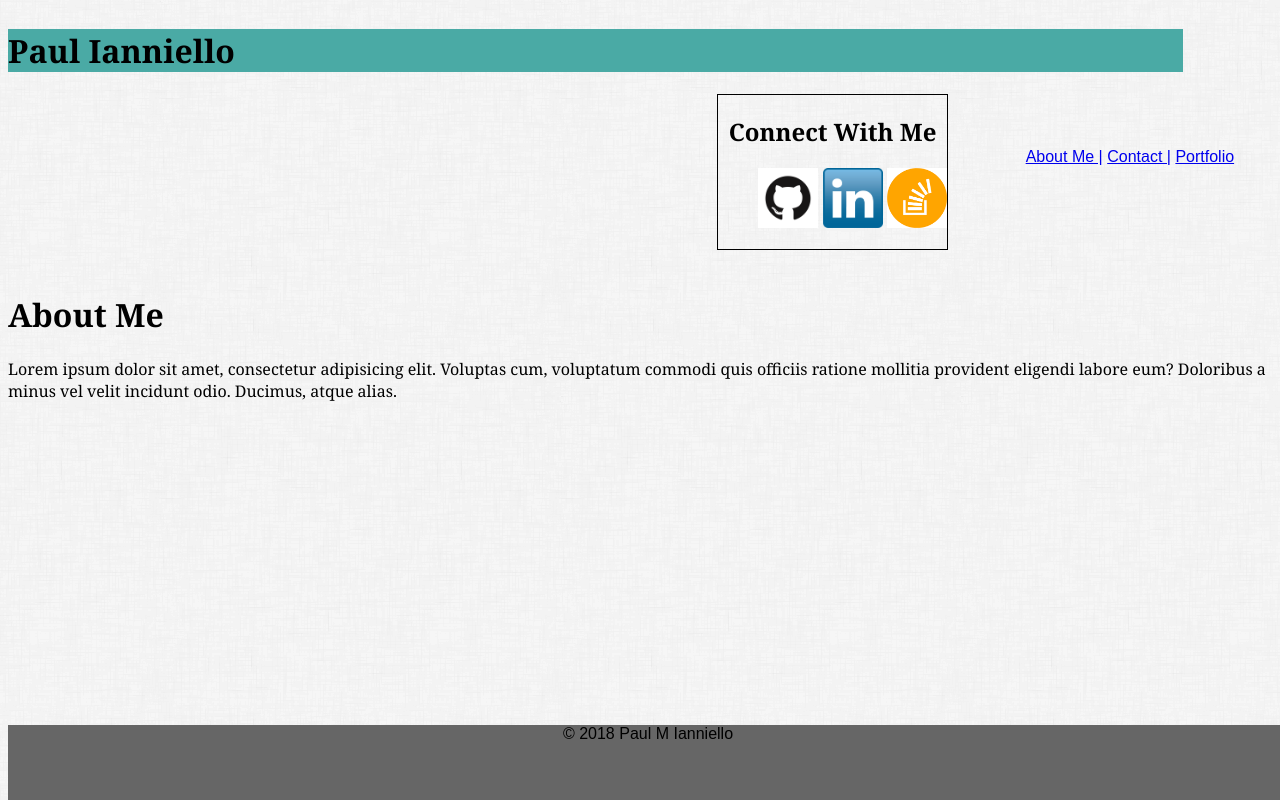
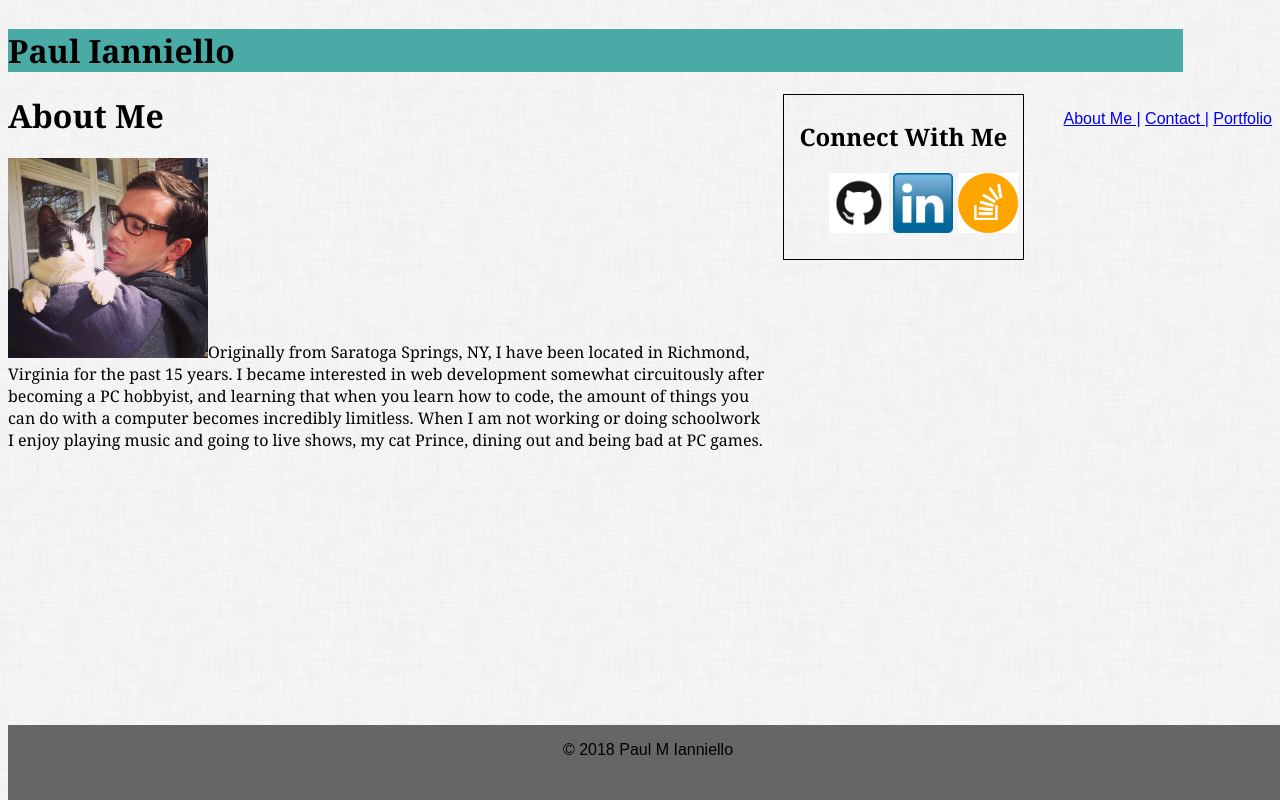
Before and after one commit to pmianniello/Basic-Portfolio, a plain HTML site: page index.html in a window 1280 px wide. Drawn offline with Linux system fonts and the light colour scheme.

Commit message:
more edits

```diff
--- a/assets/style.css
+++ b/assets/style.css
@@ -2,7 +2,8 @@ body    {
     font-family: Georgia, 'Times New Roman', Times, serif;
     background-attachment: fixed;
     enable-background: unset;
-    background-image: url("images/dust_scratches.png")
+    background-image: url("images/dust_scratches.png");
+
 
 }
 
@@ -14,7 +15,9 @@ ul  {
 #navbar {
     font-family: Arial, Helvetica, sans-serif;
     float: right;
-    padding: 3%;
+    color: white;
+
+
 
 }
 
@@ -24,7 +27,7 @@ ul  {
     padding-right: 75%;
     background-color: #4aaaa5;
     text-decoration-color: white;
-
+    display: block;
 }
 
 .connect {
@@ -33,19 +36,34 @@ ul  {
         align-items: center;
         box-shadow: #6d5959;
         float: right;
+        position: relative;
+        max-width: 260px;
+        padding: 5px;
 
 }
 
 
+
 #aboutme {
+
     text-align: left;
-    float: left;
+    text-decoration-color: #4aaaa5;
+}
+
+#portpic    {
+    position: absolute;
+    left: 1%;
+
 }
 
 #contactme  {
     font-family: Georgia, 'Times New Roman', Times, serif;
     font-weight: bold;
 
+}
+
+#bio    {
+    max-width: 60%;
 }
 
 h2 {
@@ -63,3 +81,10 @@ h2 {
     bottom: 0;
     text-align: center;
     font-family: Arial, Helvetica, sans-serif;
+}
+
+#copyright  {
+    text-decoration-color: white;
+
+
+}
--- a/index.html
+++ b/index.html
@@ -30,15 +30,16 @@
                         <a href="https://stackexchange.com/users/12788574/paul-ianniello"><img src="assets/images/stackoverflow.png" height="60px" width="60px"></a></ul>
     </div>
 
-
+    <br>
 
     <div id="aboutme">
         <img src = "">
         <h1 class="title">About Me</h1>
-            <p>Lorem ipsum dolor sit amet, consectetur adipisicing elit. Voluptas cum, voluptatum commodi quis officiis ratione mollitia provident eligendi labore eum? Doloribus a minus vel velit incidunt odio. Ducimus, atque alias.</p>
-    </div>
 
-    <div id="footer"> &copy; 2018 Paul M Ianniello</div>
+            <p id="bio"><img src ="assets/images/biopic.jpg" width="200px" height="200px">Originally from Saratoga Springs, NY, I have been located in Richmond, Virginia for the past 15 years. I became interested in web development somewhat circuitously after becoming a PC hobbyist, and learning that when you learn how to code, the amount of things you can do with a computer becomes incredibly limitless. When I am not working or doing schoolwork I enjoy playing music and going to live shows, my cat Prince, dining out and being bad at PC games.</p>
+     </div>
+
+    <div id="footer"><p id="copyright"> &copy; 2018 Paul M Ianniello</p></div>
 
 </body>
 </html>
```
Also changed, not shown: contact.html (+3 -1 lines), portfolio.html (+5 -2 lines), assets/images/biopic.jpg (added).
